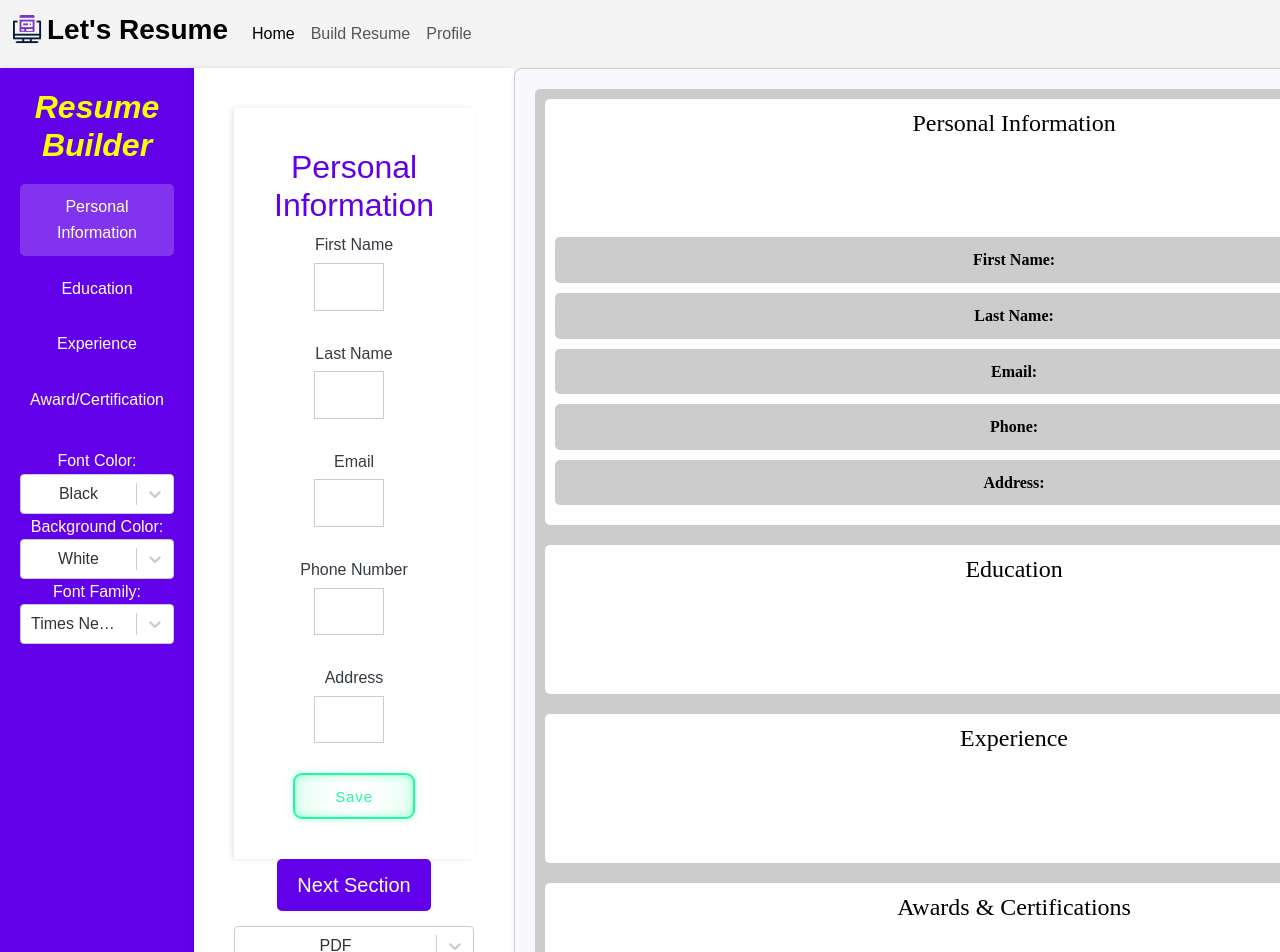
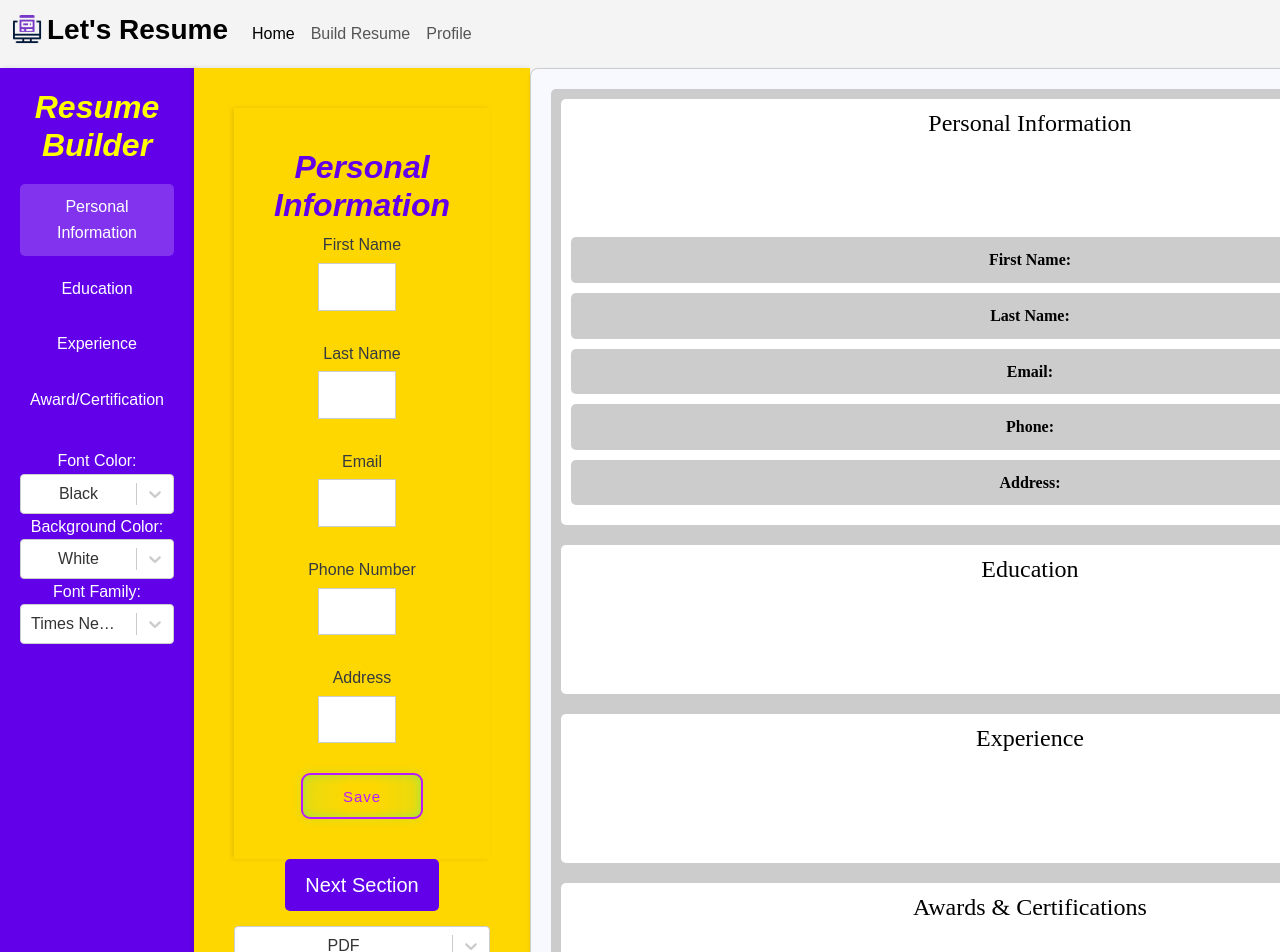
Before and after one commit to vanshm2703/LetsResume, a React (Create React App) app in the folder frontend/: page /Resume in a window 1280 px wide. Shown: the top 952 px of the page. Built offline with nearby package versions, Linux system fonts and the light colour scheme.

Commit message:
changed the colors

```diff
--- a/frontend/src/PersonalInformation.js
+++ b/frontend/src/PersonalInformation.js
@@ -14,7 +14,7 @@ function PersonalInformationForm({ data, onUpdate }) {
 
   return (
     <div className="form-container">
-      <h2>Personal Information</h2>
+      <h2><strong><em>Personal Information</em></strong></h2>
       <form onSubmit={handleSubmit}>
         <div className="form-group">
           <label>First Name</label>
--- a/frontend/src/component.css
+++ b/frontend/src/component.css
@@ -59,12 +59,13 @@ body {
 .form-container {
   flex-grow: 1;
   padding: 40px;
-  background-color: white;
+  background-color: gold;
   box-shadow: -2px 0 5px rgba(0, 0, 0, 0.1);
 }
 
 .form-container h2 {
   color: #6200ea;
+  font-size: 2em;
 }
 
 .form-group {
--- a/frontend/src/forms.css
+++ b/frontend/src/forms.css
@@ -1,5 +1,5 @@
 #save {
-  --green: #1BFD9C;
+  --green: #b91bfd;
   font-size: 15px;
   padding: 0.7em 2.7em;
   letter-spacing: 0.06em;
```
